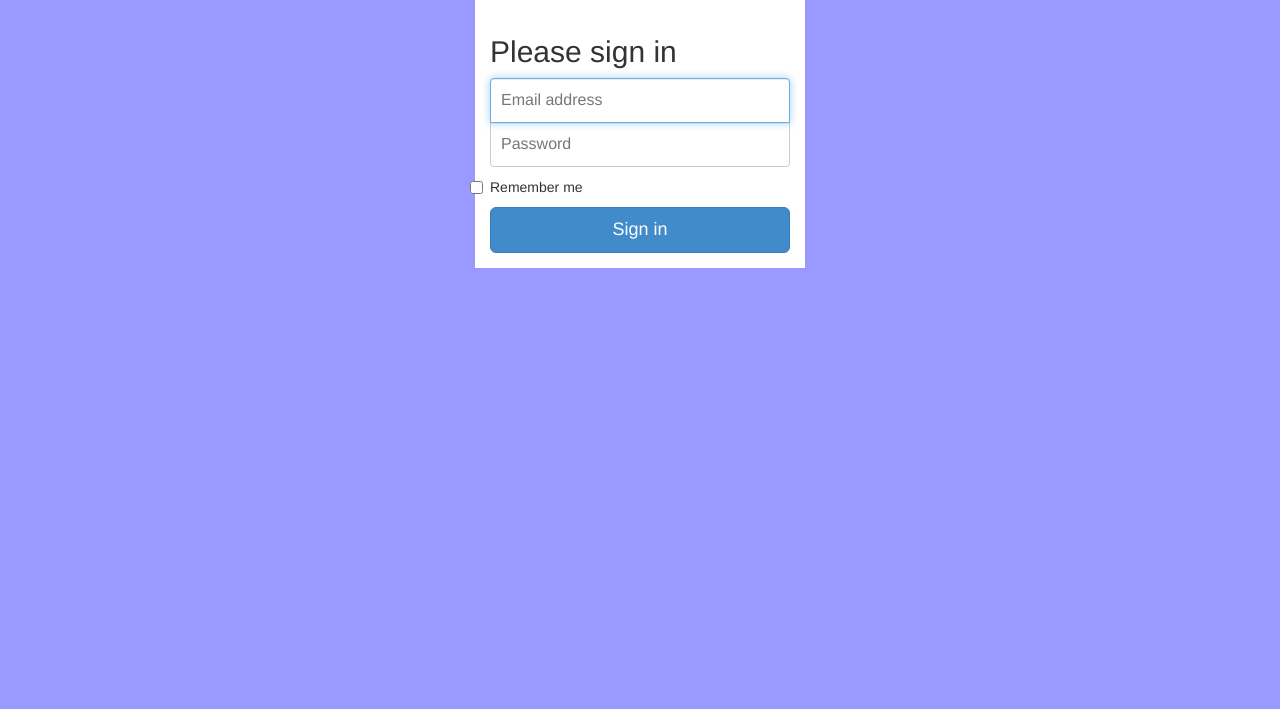
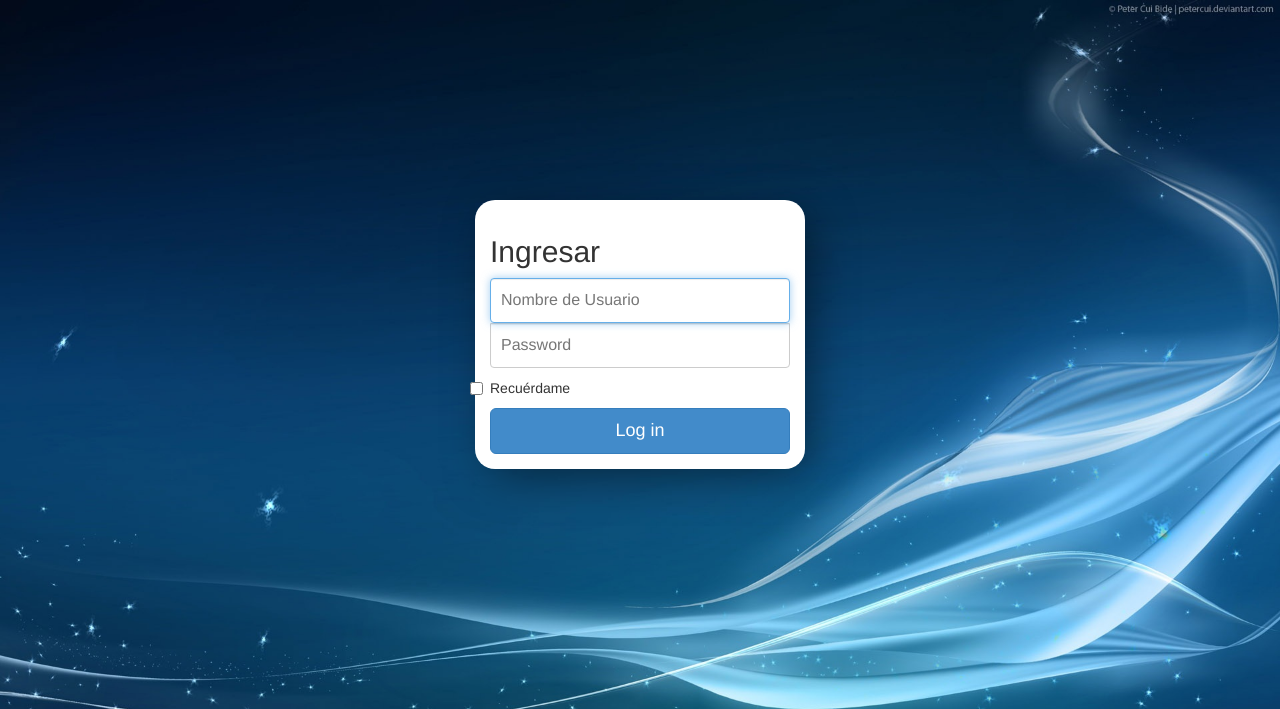
Before and after one commit to Rabp9/studyweb-elcultural, a CakePHP app: the page made by app/View/Users/login.ctp in a window 1280 px wide. Shown: the top 709 px of the page. Run offline with PHP 8.4 and a stand-in for CakePHP, Linux system fonts and the light colour scheme; the template is opened without the code that fills it, so the values that code supplies are empty; form fields are guessed from the names that the template uses; some libraries are stand-ins or nearby versions.

Commit message:
Autenticacion

```diff
--- a/app/View/Users/login.ctp
+++ b/app/View/Users/login.ctp
@@ -14,25 +14,42 @@
         ?>
     </head>
     <body>
-        <?php echo $this->Session->flash(); ?>
 
         <div class="container">
-            <?php echo $this->Session->flash('auth'); ?>
-            <form class="form-signin" role="form">
-                <h2 class="form-signin-heading">Please sign in</h2>
-                <input type="email" class="form-control" placeholder="Email address" required="" autofocus="">
-                <input type="password" class="form-control" placeholder="Password" required="">
-                <label class="checkbox">
-                <input type="checkbox" value="remember-me">
-                   Remember me
-                </label>
-                <button class="btn btn-lg btn-primary btn-block" type="submit">Sign in</button>
-            </form>
+
+            <?php echo $this->Form->create('User', array(
+                "class" => "form-signin",
+                "role" => "form"
+            )); ?>
+            <?php echo $this->Session->flash(); ?>
+            <h2 class="form-signin-heading">Ingresar</h2>
+            <?php
+                echo $this->Form->input('username', array(
+                    "label" => false,
+                    "class" => "form-control",
+                    "placeholder" => "Nombre de Usuario",
+                    "autofocus" => "autofocus"
+                ));
+                echo $this->Form->input('password', array(
+                    "label" => false,
+                    "class" => "form-control",
+                    "placeholder" => "Password"
+                ));
+            ?>
+            <label class="checkbox">
+            <input type="checkbox" value="remember-me">
+               Recuérdame
+            </label>
+            <?php
+                echo $this->Form->button("Log in", array(
+                    "class" => "btn btn-lg btn-primary btn-block"
+                ));
+                echo $this->Form->end();
+            ?>
         </div>
         <?php
             echo $this->Html->script("jquery-1.11.1.min");
             echo $this->Html->script("bootstrap.min");
         ?>
-
     </body>
 </html>
--- a/app/webroot/css/login.css
+++ b/app/webroot/css/login.css
@@ -1,5 +1,7 @@
 body {
     background: #9999ff;
+    background-image: url(../img/background-login.jpg);
+    background-size: 100%;
 }
 
 .form-signin {
@@ -7,6 +9,13 @@ body {
     padding: 15px;
     margin: 0 auto;
     background: #ffffff;
+    margin-top: 200px;
+    -webkit-box-shadow: 10px 10px 45px -7px rgba(0,0,0,0.5);
+    -moz-box-shadow: 10px 10px 45px -7px rgba(0,0,0,0.5);
+    box-shadow: 10px 10px 45px -7px rgba(0,0,0,0.5);
+    -webkit-border-radius: 20px;
+    -moz-border-radius: 20px;
+    border-radius: 20px;
 }
 
 .form-signin .form-signin-heading,
```
Also changed, not shown: app/webroot/img/background-login.jpg (added), 13 other files.
